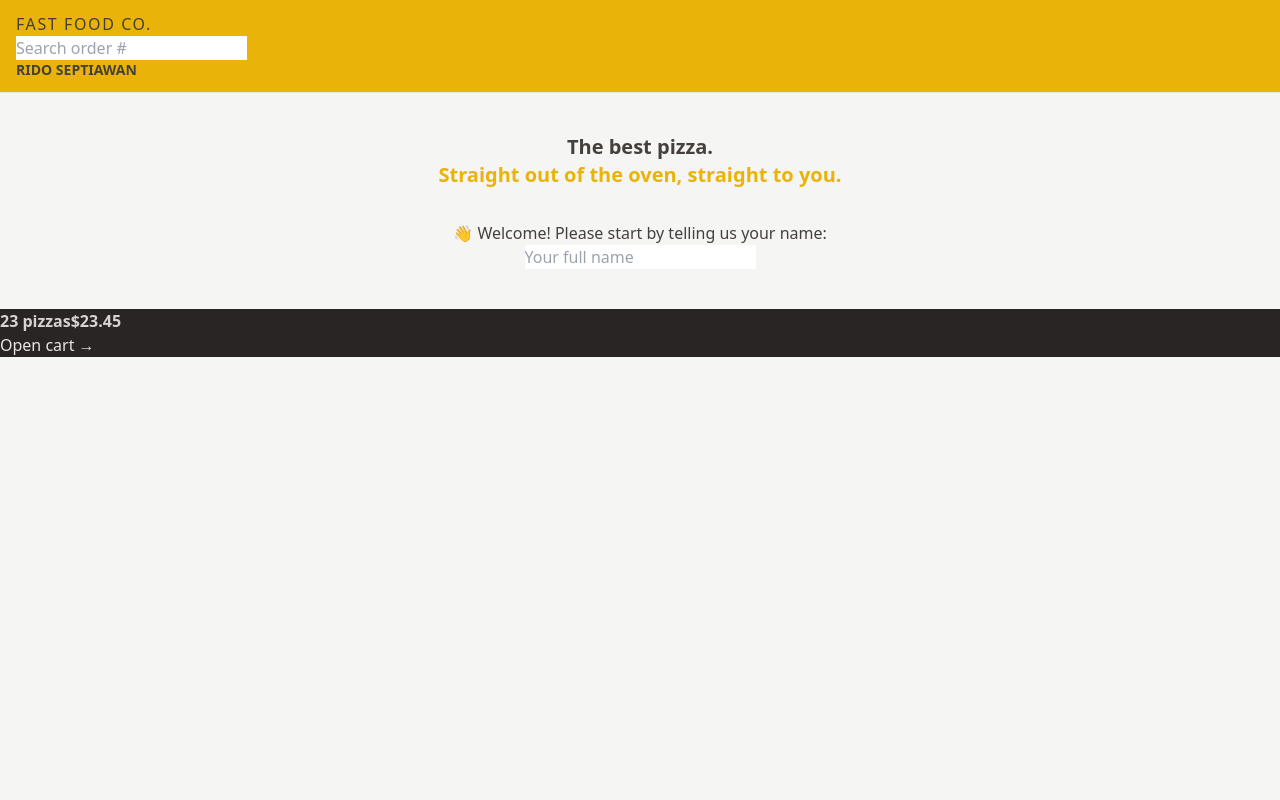
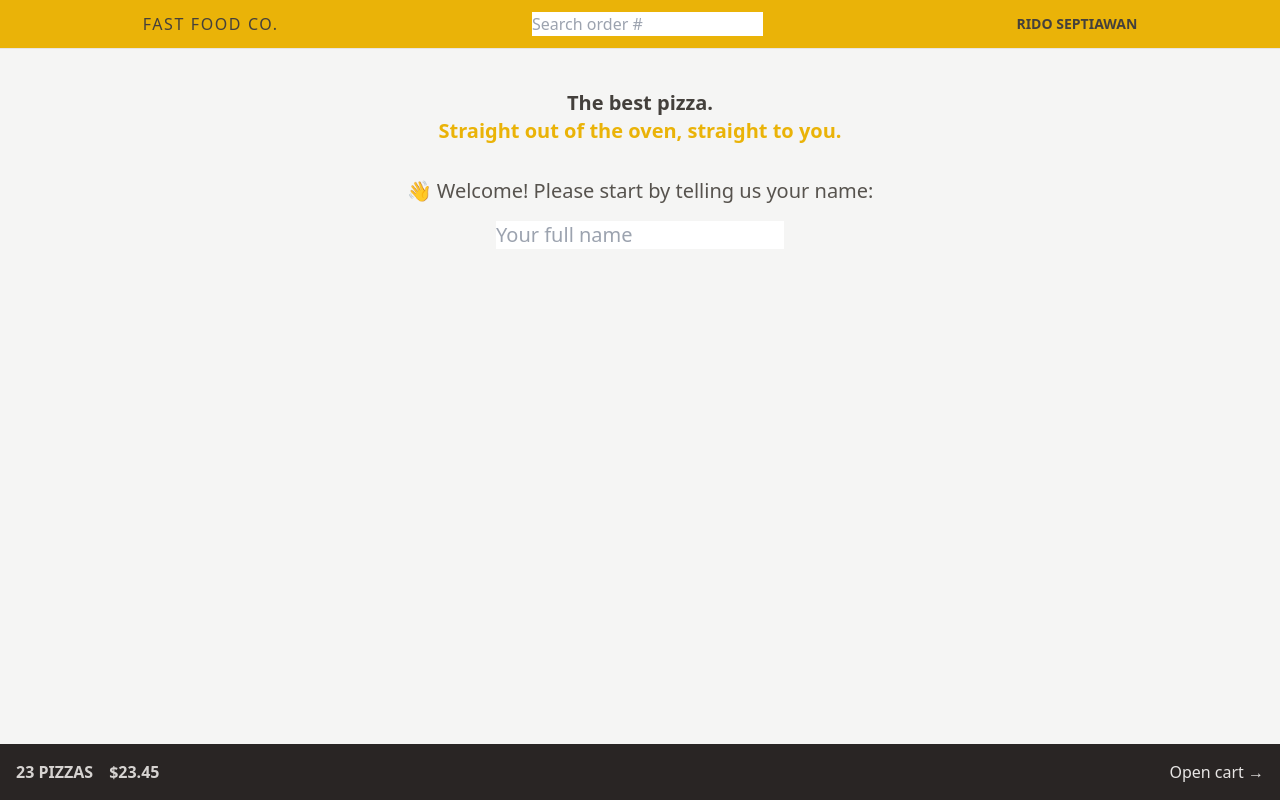
Before and after one commit to riddsep/fast-food, a React (Vite) app: page / in a window 1280 px wide. Built offline with nearby package versions, Linux system fonts and the light colour scheme.

Commit message:
feat: add styling with tailwind

```diff
--- a/src/features/cart/Cart.jsx
+++ b/src/features/cart/Cart.jsx
@@ -29,7 +29,12 @@ function Cart() {
 
   return (
     <div>
-      <Link to="/menu">&larr; Back to menu</Link>
+      <Link
+        to="/menu"
+        className="text-sm text-blue-500 hover:text-blue-600 hover:underline"
+      >
+        &larr; Back to menu
+      </Link>
 
       <h2>Your cart, %NAME%</h2>
 
--- a/src/features/cart/CartOverview.jsx
+++ b/src/features/cart/CartOverview.jsx
@@ -2,8 +2,8 @@ import { Link } from "react-router";
 
 function CartOverview() {
   return (
-    <div className="bg-stone-800 text-stone-200">
-      <p className="font-semibold text-stone-300">
+    <div className="flex items-center justify-between bg-stone-800 p-4 text-stone-200">
+      <p className="space-x-4 font-semibold uppercase text-stone-300">
         <span>23 pizzas</span>
         <span>$23.45</span>
       </p>
--- a/src/features/user/CreateUser.jsx
+++ b/src/features/user/CreateUser.jsx
@@ -1,7 +1,7 @@
-import { useState } from 'react';
+import { useState } from "react";
 
 function CreateUser() {
-  const [username, setUsername] = useState('');
+  const [username, setUsername] = useState("");
 
   function handleSubmit(e) {
     e.preventDefault();
@@ -9,16 +9,19 @@ function CreateUser() {
 
   return (
     <form onSubmit={handleSubmit}>
-      <p>👋 Welcome! Please start by telling us your name:</p>
+      <p className="mb-4 text-stone-600">
+        👋 Welcome! Please start by telling us your name:
+      </p>
 
       <input
         type="text"
         placeholder="Your full name"
         value={username}
         onChange={(e) => setUsername(e.target.value)}
+        className="w-72"
       />
 
-      {username !== '' && (
+      {username !== "" && (
         <div>
           <button>Start ordering</button>
         </div>
--- a/src/ui/AppLayout.jsx
+++ b/src/ui/AppLayout.jsx
@@ -8,12 +8,14 @@ function AppLayout() {
   const isLoading = navigation.state === "loading";
 
   return (
-    <div className="layout">
+    <div className="grid h-screen grid-rows-[auto_1fr_auto]">
       {isLoading && <Loader />}
       <Header />
-      <main>
-        <Outlet />
-      </main>
+      <div>
+        <main className="mx-auto max-w-3xl">
+          <Outlet />
+        </main>
+      </div>
       <CartOverview />
     </div>
   );
--- a/src/ui/Header.jsx
+++ b/src/ui/Header.jsx
@@ -4,7 +4,7 @@ import Username from "../features/user/Username";
 
 function Header() {
   return (
-    <header className="border-b border-stone-200 bg-yellow-500 px-4 py-3 uppercase">
+    <header className="flex items-center justify-around border-b border-stone-200 bg-yellow-500 px-4 py-3 uppercase">
       <Link to="/" className="tracking-widest">
         Fast Food Co.
       </Link>
--- a/src/ui/Home.jsx
+++ b/src/ui/Home.jsx
@@ -1,7 +1,7 @@
 import CreateUser from "../features/user/CreateUser";
 function Home() {
   return (
-    <div className="my-10 text-center">
+    <div className="my-10 text-center text-xl">
       <h1 className="mb-8 text-xl font-semibold">
         The best pizza.
         <br />
```
